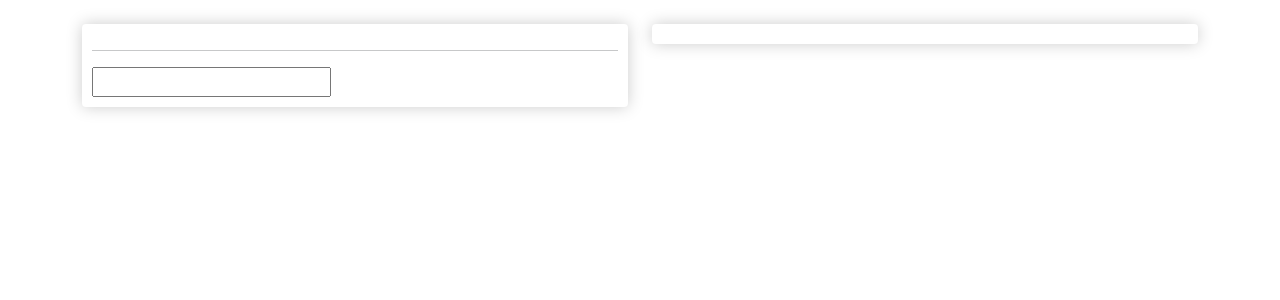
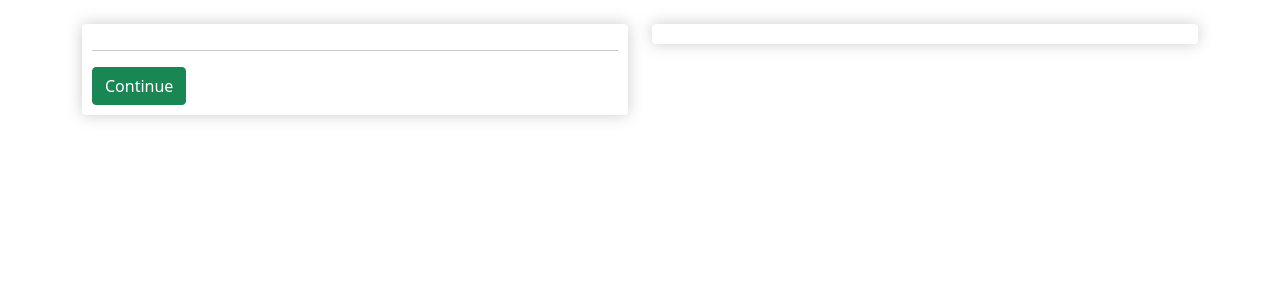
Before and after one commit to JPT96/MS4_ecomproj, a Django app: page /checkout/ in a window 1280 px wide. Shown: the part 84-384 px from the top of the page. Run offline with Django 3.2, Linux system fonts and the light colour scheme.

Commit message:
add a id a class a type and value

```diff
--- a/shop/templates/shop/checkout.html
+++ b/shop/templates/shop/checkout.html
@@ -12,7 +12,7 @@
 
                 </div>
                 <hr>
-                <input>
+                <input id="form-button" class="btn btn-success btn-block" type="submit" value="Continue">
 
             </form>
 
```
